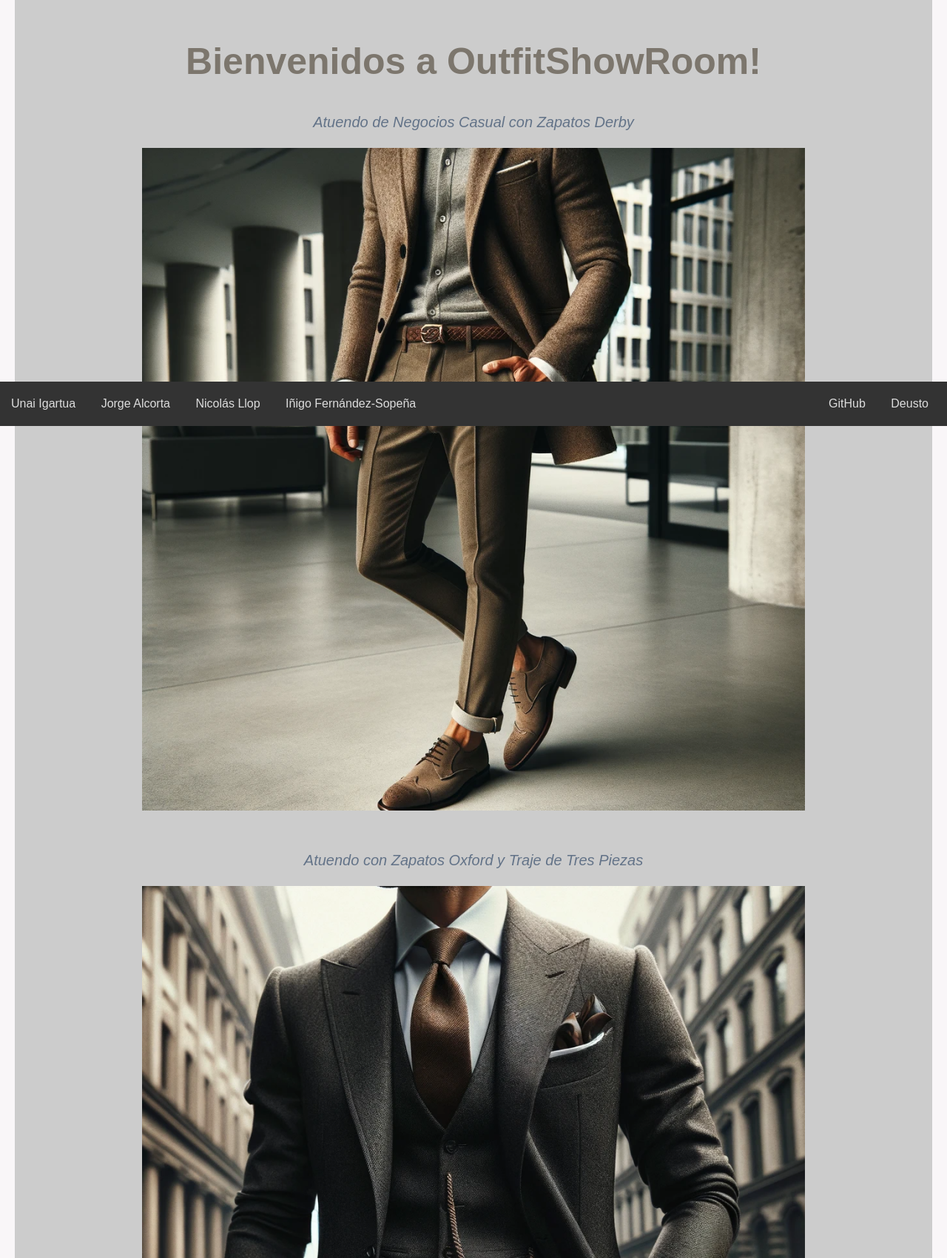
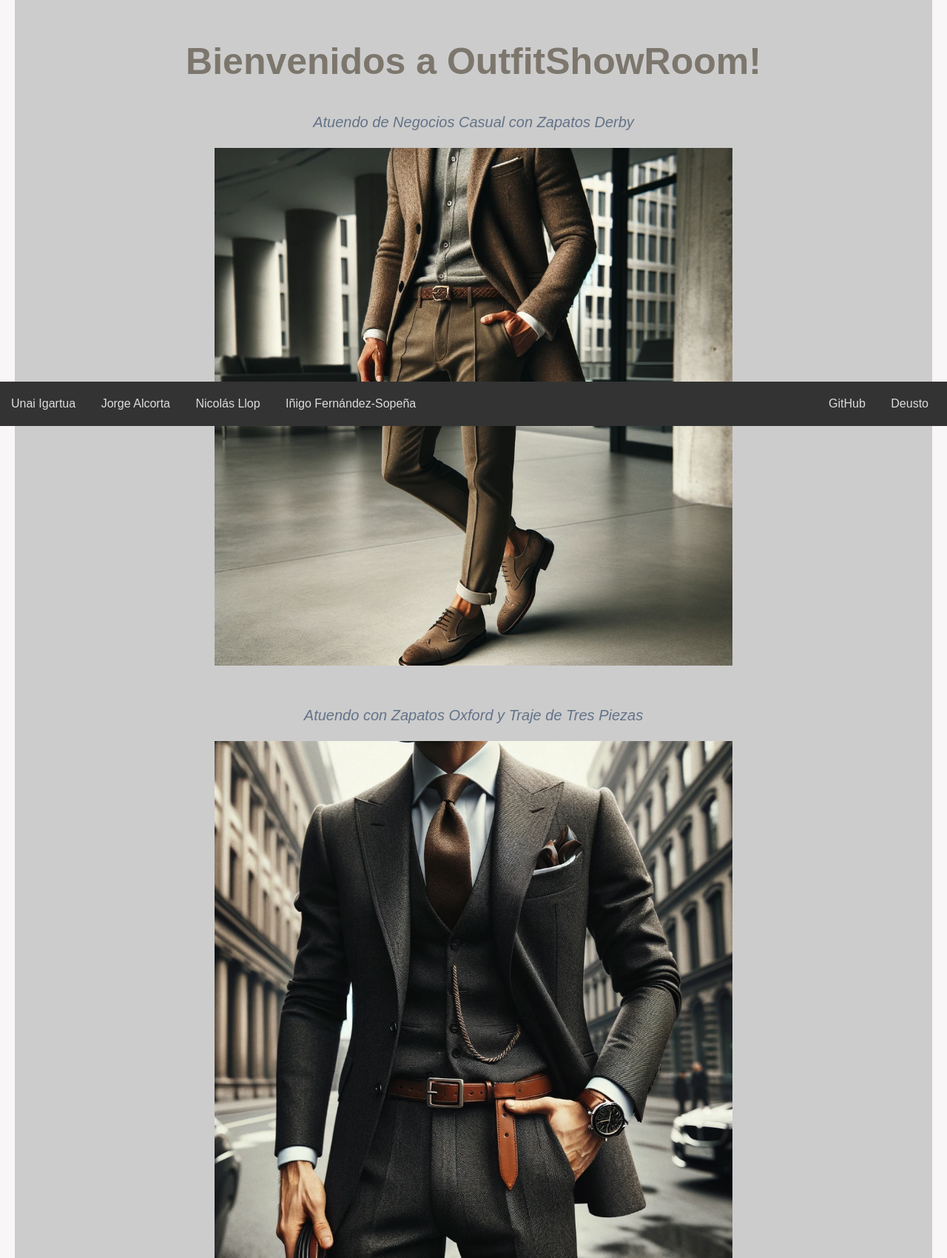
Before and after one commit to INIGO-7/IWebOutfitShowroom, a Django app: page / in a window 1280 px wide. Shown: the part 224-1925 px from the top of the page at 74% size. Run offline with Django 4.2, Linux system fonts and the light colour scheme; data comes from the database, SQL or seed files in the repository.

Commit message:
fotos y descripciones añadidas en outfit.html

```diff
--- a/OutfitShowroom/appOutfitShowroom/static/css/estilos.css
+++ b/OutfitShowroom/appOutfitShowroom/static/css/estilos.css
@@ -107,6 +107,11 @@ main {
 
 /* homepage content */
 
+.imagen-outfit {
+  width: 700px  !important;
+  height: auto;
+}
+
 .initial_title{
   font-size: 50px;
   text-align: center;
--- a/OutfitShowroom/appOutfitShowroom/templates/index.html
+++ b/OutfitShowroom/appOutfitShowroom/templates/index.html
@@ -12,7 +12,7 @@
 			<tr>
 				<td>
 					<a href="{% url 'detalle_outfit' outfit.id %}">{{ outfit.get_nombre }}</a><br><br>
-					<a href="{% url 'detalle_outfit' outfit.id %}"><img alt="{{ outfit.imagen.name }}" src="{% static outfit.imagen.name %}"></a>
+					<a href="{% url 'detalle_outfit' outfit.id %}"><img alt="{{ outfit.imagen.name }}" src="{% static outfit.imagen.name %}"  class="imagen-outfit"></a>
 				</td>
 			</tr>
 		{% endfor %}
--- a/OutfitShowroom/appOutfitShowroom/templates/outfit.html
+++ b/OutfitShowroom/appOutfitShowroom/templates/outfit.html
@@ -7,6 +7,11 @@
 
 {% if outfit %}
     <h3>{{ outfit.get_nombre}}</h3>
+
+	<img  alt="{{ outfit.imagen.name }}"  src="{% static outfit.imagen.name %}" width="200" height="200">
+
+
+	<p>{{ outfit.get_descripcion}}</p>
 
 	<h3>{% trans "Lista de estilos" %}</h3>
 	{% if estilos %}
```
